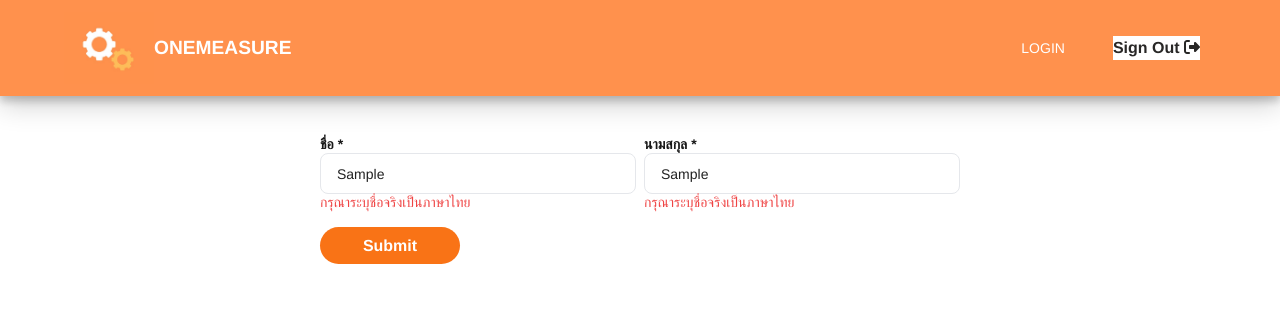
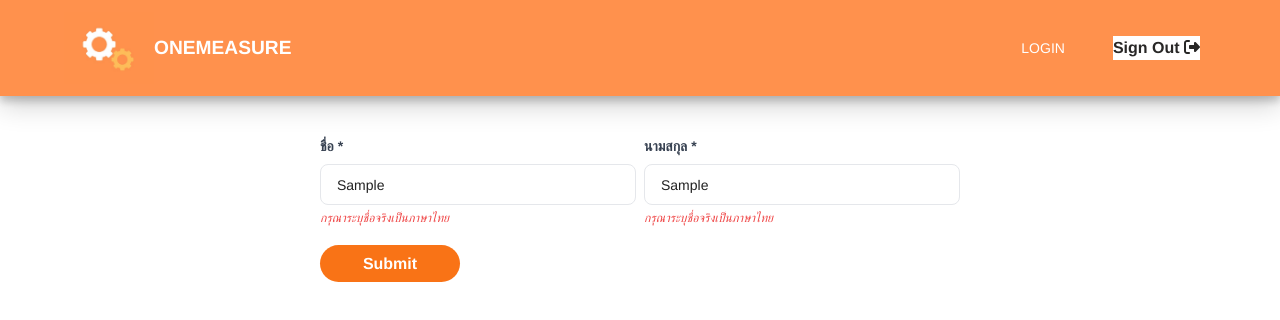
Before and after one commit to SE-senior-project/Frontend, a Vue app: page /form in a window 1280 px wide. Both pictures are taken after typing "Sample", "Sample" into the empty fields and a click on the button "Submit". Shown: the top 320 px of the page. Built offline with nearby package versions, Linux system fonts and the light colour scheme.

Commit message:
[style]: edit style

```diff
--- a/src/components/field/TextField.vue
+++ b/src/components/field/TextField.vue
@@ -9,7 +9,7 @@
         :required="required"
       />
     </div>
-    <div class="h-[17px]" v-if="showError">
+    <div v-if="showError">
       <TextMessage :name="name" />
     </div>
   </div>
--- a/src/components/field/TextLabel.vue
+++ b/src/components/field/TextLabel.vue
@@ -1,5 +1,5 @@
 <template>
-  <label class="flex text-sm font-semibold leading-[17px] text-neutral-900"
+  <label class="block text-gray-700 text-sm font-bold mb-2"
     >{{ label }}<span class="text-error-500" v-if="required">&nbsp;*</span>
   </label>
 </template>
--- a/src/components/field/TextMessage.vue
+++ b/src/components/field/TextMessage.vue
@@ -1,6 +1,6 @@
 <template>
   <ErrorMessage
-    class="flex justify-self-start text-sm font-normal leading-[17px] text-red-500"
+    class="text-red-500 text-xs italic"
     :name="name"
   />
 </template>
```
